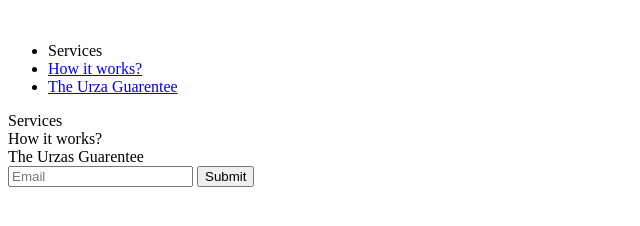
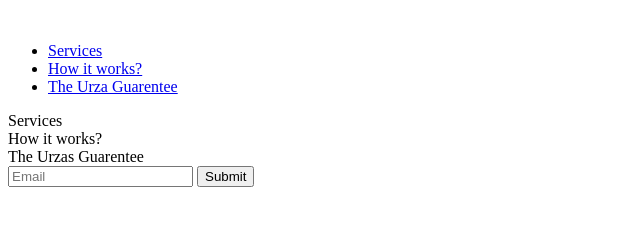
Before and after one commit to NRG1ZE/FCC-projects, a plain HTML site: page HTML FFC/ProductLandingPage/index.html in a window 1280 px wide. Shown: the full height of the page, 0-640 px from the left. Drawn offline with Linux system fonts and the light colour scheme.

Commit message:
commit nav typo fix

```diff
--- a/HTML FFC/ProductLandingPage/index.html
+++ b/HTML FFC/ProductLandingPage/index.html
@@ -8,7 +8,7 @@
     </div>
     <nav id="nav-bar">
       <ul>
-        <li><a class="nav-link" href="#who-is-urza"></a>Services</li>
+        <li><a class="nav-link" href="#who-is-urza">Services</a></li>
         <li><a class="nav-link" href="#how-is-urza">How it works?</a></li>
         <li><a class="nav-link" href="#what-is-urza">The Urza Guarentee</a></li>
       </ul>
@@ -17,7 +17,9 @@
 
   <body>
     <section id="who-is-urza">
-      <label>Services</label>
+      <div>
+        <label>Services</label>
+      </div>
     </section>
     <section id="how-is-urza">
       <label>How it works?</label>
```
